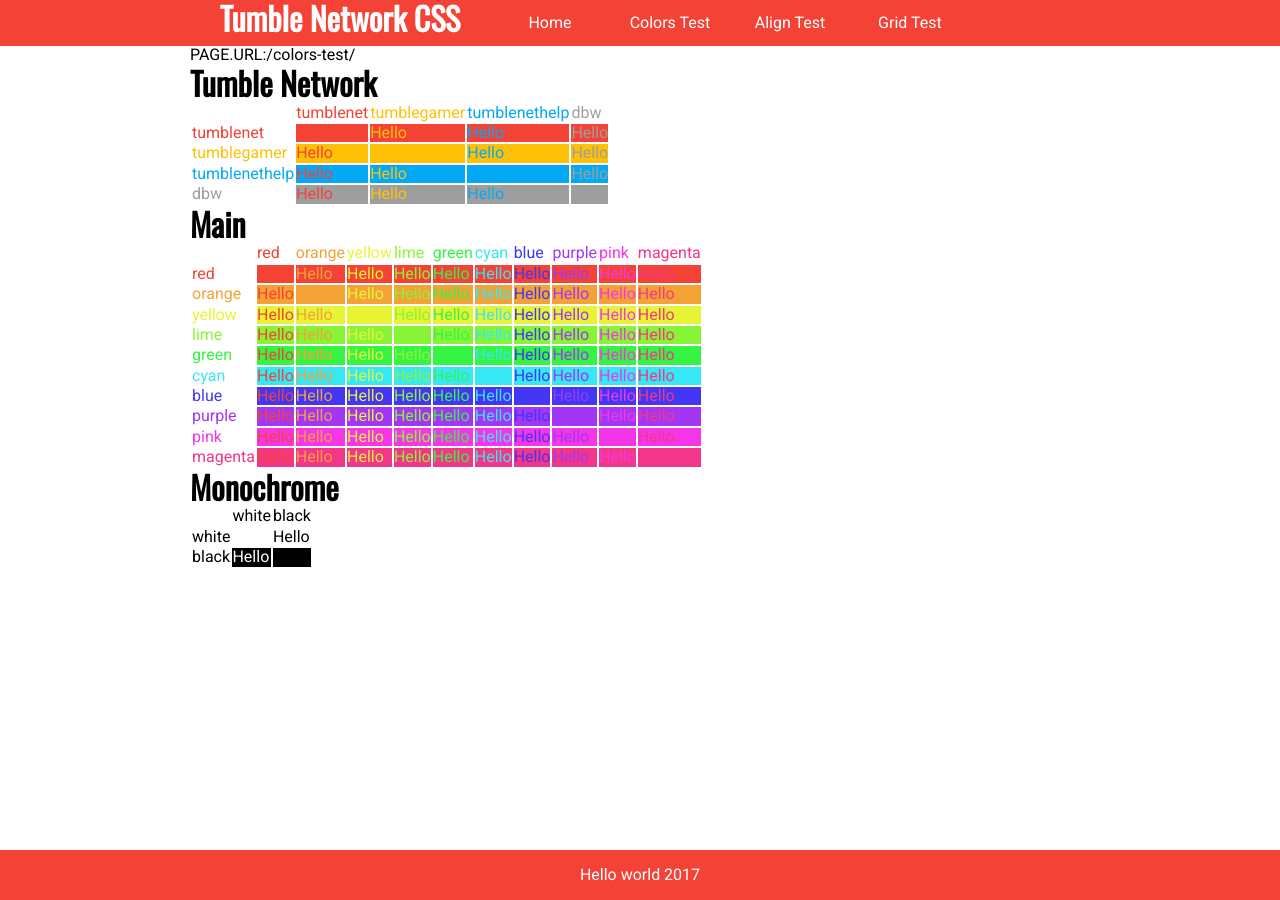
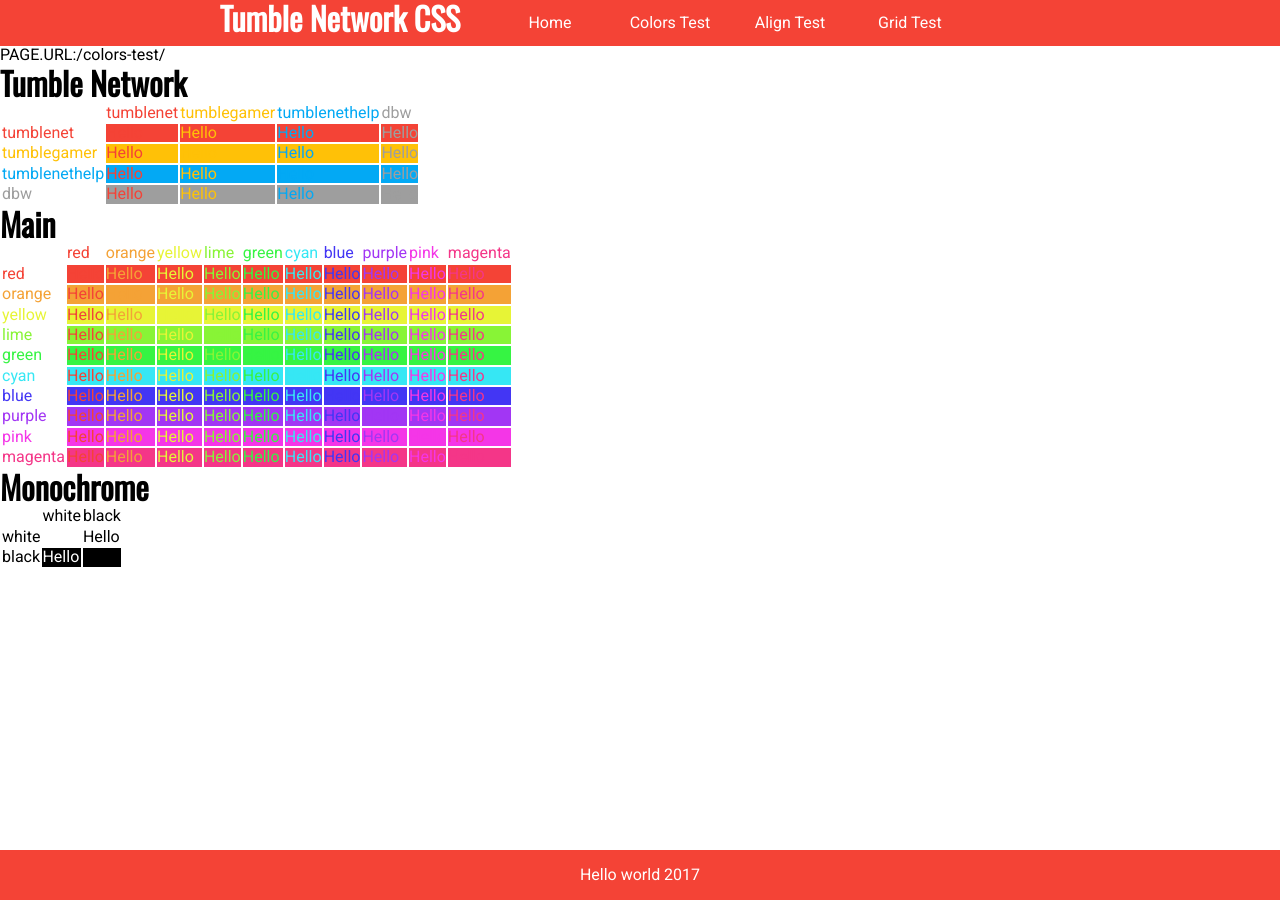
Before and after one commit to tumblenet/tumblenet-css, a Jekyll site: the page built from colors-test.html, in a window 1280 px wide. Built offline with Jekyll 4.4.1, drawn with Linux system fonts in a browser that asks for light colours.

Commit message:
Update main.html

```diff
--- a/_layouts/main.html
+++ b/_layouts/main.html
@@ -14,10 +14,8 @@ layout: default
   </div>
 </header>
 <main class="tn-element-color-white tn-main">
-  <div class="tn-container ">
     PAGE.URL:{{ page.url }}
 {{ content }}
-  </div>
 </main>
 <footer class="tn-footer tn-text-color-white">
 Hello world 2017
```
